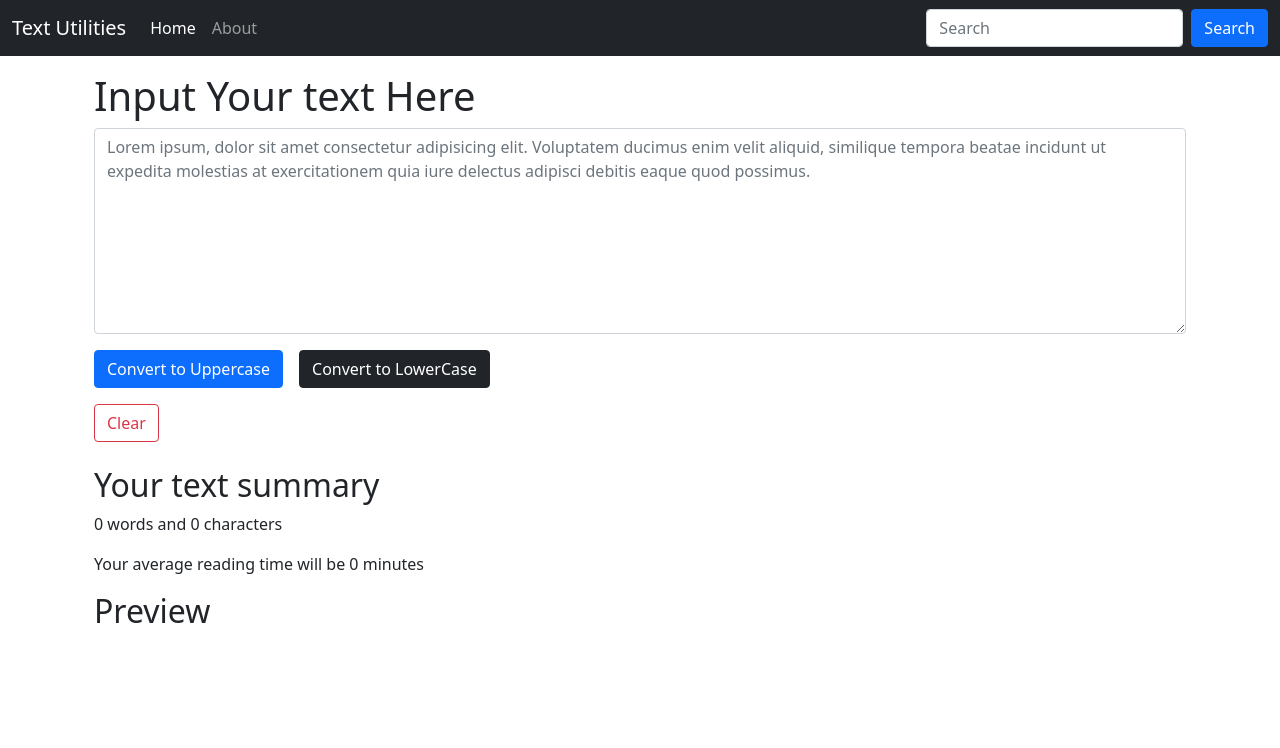
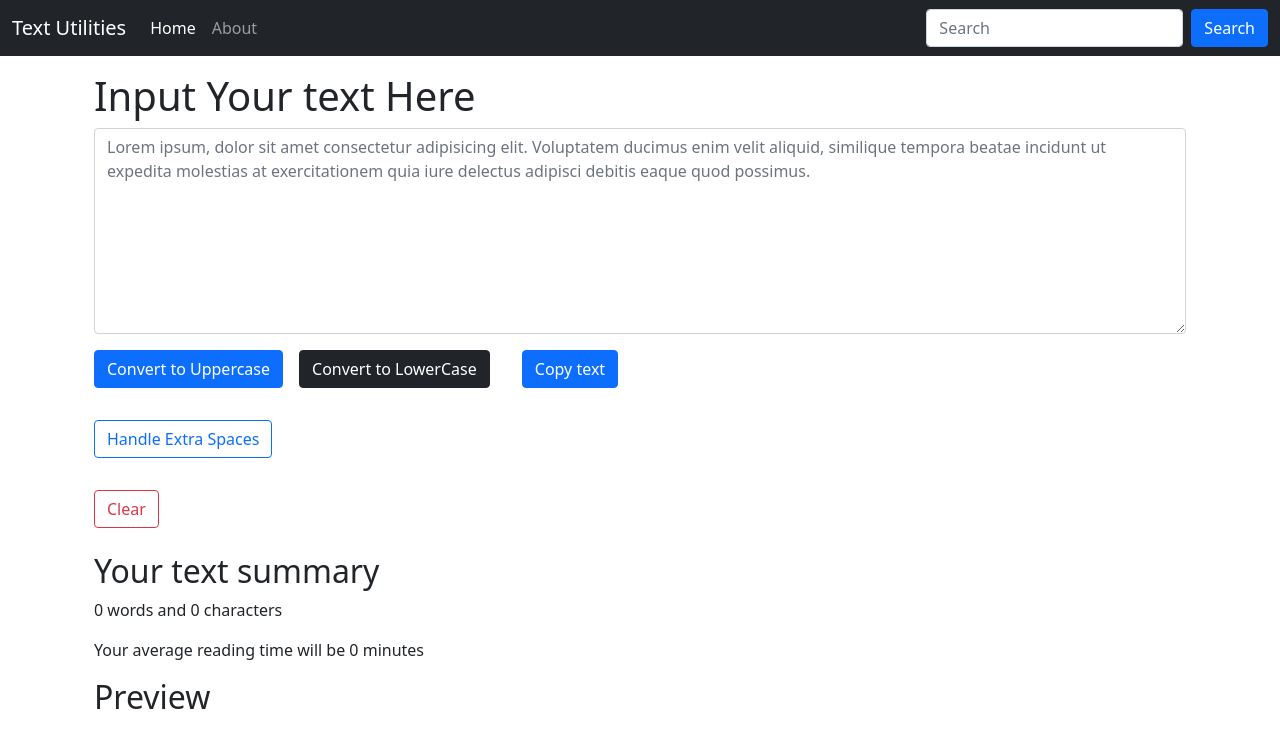
Before and after one commit to arijit1201/textutils, a React (Create React App) app: page / in a window 1280 px wide. Shown: the top 748 px of the page. Built offline with nearby package versions, Linux system fonts and the light colour scheme.

Commit message:
added some functionality

```diff
--- a/src/components/TextForm.js
+++ b/src/components/TextForm.js
@@ -19,6 +19,15 @@ export default function TextForm(props) {
     let handleOnChange = (event) => {
         //console.log(text)
         let txt = event.target.value
+        // setText(txt)
+        // let numberOfWords = txt.trim().split(/\s+/).length
+        // let numberOfChars = txt.trim().length
+        // setNumWords(numberOfWords)
+        // setNumChars(numberOfChars)
+        updateText(txt)
+    }
+
+    let updateText = (txt) => {
         setText(txt)
         let numberOfWords = txt.trim().split(/\s+/).length
         let numberOfChars = txt.trim().length
@@ -32,6 +41,15 @@ export default function TextForm(props) {
         setNumWords(0)
         setNumChars(0)
     }
+
+    let handleCopy = () => {
+        navigator.clipboard.writeText(text)
+    }
+
+    let handleExtraSpaces = () => {
+        let txt = text.split(/\s+/)
+        updateText(txt.join(" ").trim())
+    }
     return (
         <>
         <div className="container">
@@ -41,6 +59,10 @@ export default function TextForm(props) {
             </div>
             <button className="btn btn-primary" onClick={handleUpClick}>Convert to Uppercase</button>
             <button className="btn btn-dark mx-3" onClick={handleLowClick}>Convert to LowerCase</button>
+            <button className="btn btn-primary mx-3" onClick={handleCopy}>Copy text</button>
+            <div className="my-3">
+            <button className="btn btn-outline-primary my-3" onClick={handleExtraSpaces}>Handle Extra Spaces</button>
+            </div>
             <div className="my-3">
             <button className="btn btn-outline-danger" onClick={handleClearField}>Clear</button>
             </div>
```
